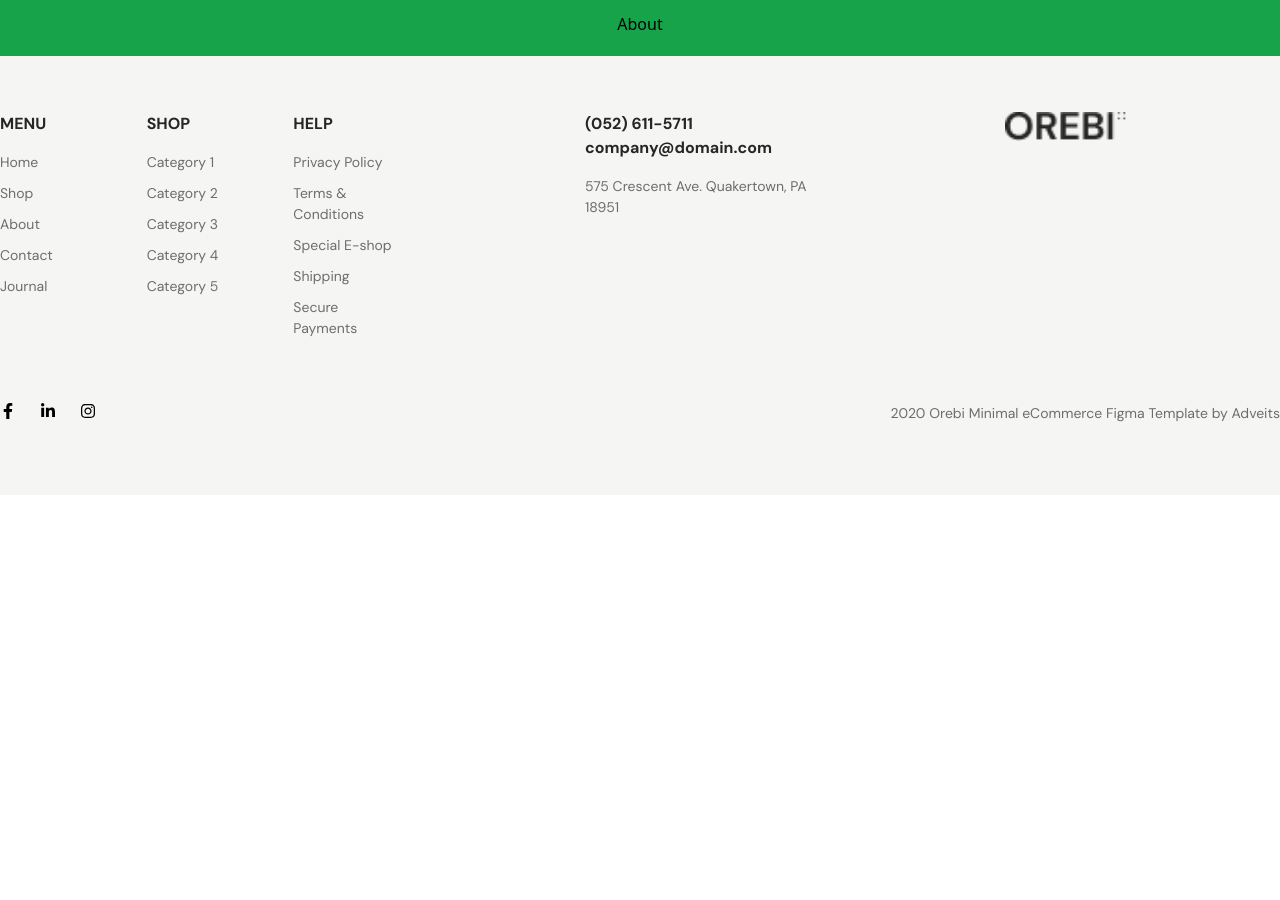
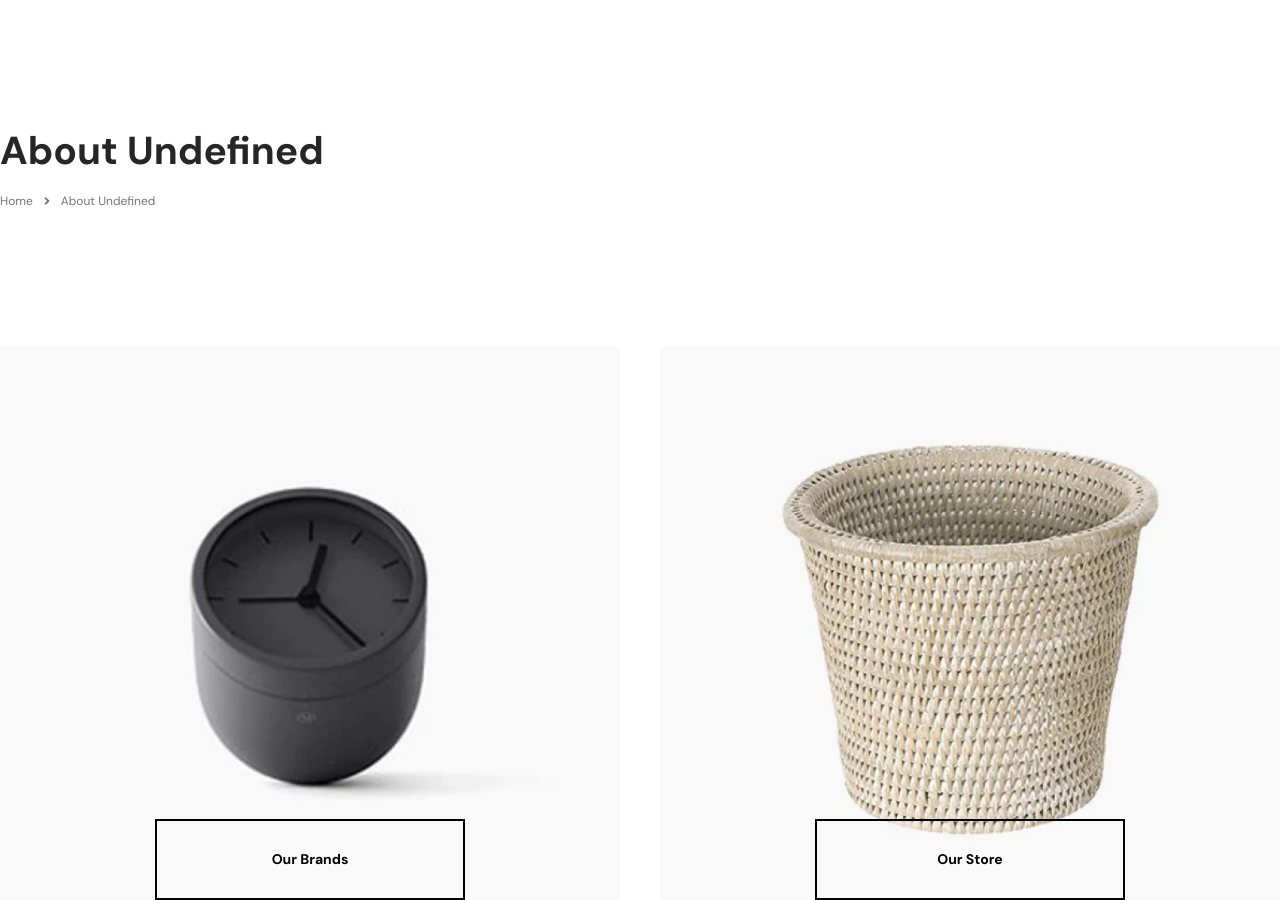
Before and after one commit to morshedsajid26/Orebi, a React (Vite) app: page /about in a window 1280 px wide. Shown: the part 200-1100 px from the top of the page. Before the commit the page ends 800 px from the top, so only its background shows below. Built offline with nearby package versions, Linux system fonts and the light colour scheme; no server answers.

Commit message:
About finish

```diff
--- a/src/App.jsx
+++ b/src/App.jsx
@@ -29,7 +29,7 @@ const router = createBrowserRouter(
     <Route path="/" element={<RootLayOut />}>
       <Route index element={<Home/>}/>
       <Route path='/products/' element={<Shop/>}/>
-      <Route path='/about' element={<About/>}/>
+      <Route path='/about/' element={<About/>}/>
       <Route path='/contacts' element={<Contacts/>}/>
       <Route path='/journal' element={<Journal/>}/>
       <Route path='/sign/up' element={<SignUp/>}/>
--- a/src/Components/Navbar.jsx
+++ b/src/Components/Navbar.jsx
@@ -55,7 +55,7 @@ let nevigate= useNavigate()
             <ul className={` transition-all duration-500 flex md:flex-row flex-col gap-x-10  -z-0 md:bg-transparent  bg-slate-300 absolute md:static top-full left-0 md:w-auto w-full p-4 md:p-0 ${show?"translate-y-0":"-translate-y-[200%]"}`}>
           <Li className=' text-primary text-[14px] ' liText='Home'/>
           <Li liText='Shop' href="/products/" />
-          <Li liText='About' href="/about" />
+          <Li liText='About' href="/about/" />
           <Li liText='Contacts' href="/contacts"  />
           <Li liText='Journal' href="/journal"/>
 
--- a/src/Components/Page/About.jsx
+++ b/src/Components/Page/About.jsx
@@ -1,9 +1,54 @@
 import React from 'react'
+import Container from '../Layer/Container'
+import Bredcumb from '../Layer/Bredcumb'
+import Image from '../Layer/Image'
+
+import product1 from '/About/product1.png'
+import product2 from '/About/product2.png'
+import Button from '../Layer/Button'
 
 const About = () => {
   return (
     <div>
-        <h3 className='bg-green-600 py-5 text-center'>About</h3>
+        <Container className='py-[130px]'>
+          <Bredcumb/>
+          <div className='grid grid-cols-2  gap-10 mt-[136px]'>
+            <div className='grid-cols-1  relative'>
+              <Image src={product1}/>
+              <Button className='px-[97px] py-7 absolute bottom-[62px] left-1/2 -translate-x-1/2' ButtonText='Our Brands'/>
+            </div>
+            <div className='grid-cols-1  relative'>
+              <Image src={product2}/>
+              <Button className='px-[99px] py-7 absolute bottom-[62px] left-1/2 -translate-x-1/2' ButtonText='Our Store'/>
+            </div>
+
+          </div>
+
+          <p className='text-[39px] font-DM text-[#262626] my-[120px]'>
+          Orebi is one of the world’s leading ecommerce brands and is internationally recognized for celebrating the essence of classic Worldwide cool looking style.
+          </p>
+
+          <div className='grid grid-cols-3 gap-10'>
+
+
+            <div className="grid-cols-1">
+            <h3 className='text-[25px] font-DM font-bold text-[#262626]'>Our Vision</h3>
+            <p  className='text-[16px] font-DM  text-[#767676]'>Lorem Ipsum is simply dummy text of the printing and typesetting industry. Lorem Ipsum has been the industry's standard dummy text ever since the 1500s, when an   printer took a galley of type and scrambled it to make a type specimen book.</p>
+            </div>
+
+
+            <div className="grid-cols-1">
+              <h3 className='text-[25px] font-DM font-bold text-[#262626]'>Our Story</h3>
+              <p  className='text-[16px] font-DM  text-[#767676]'>Lorem Ipsum is simply dummy text of the printing and typesetting industry. Lorem Ipsum has been the industry's standard dummy text ever since the 1500s, when an unknown printer took a galley of type and scrambled it to make a type specimen book. It has survived not only five centuries, but also the leap into electronic.</p>
+            </div>
+
+            <div className="grid-cols-1">
+            <h3 className='text-[25px] font-DM font-bold text-[#262626]'>Our Brands</h3>
+            <p  className='text-[16px] font-DM  text-[#767676]'>Lorem Ipsum is simply dummy text of the printing and typesetting industry. Lorem Ipsum has been the industry's standard dummy text ever since the 1500s, when an unknown printer took a galley.</p>
+            </div>
+
+          </div>
+        </Container>
     </div>
   )
 }
```
Also changed, not shown: public/About/product1.png (added), public/About/product2.png (added).
